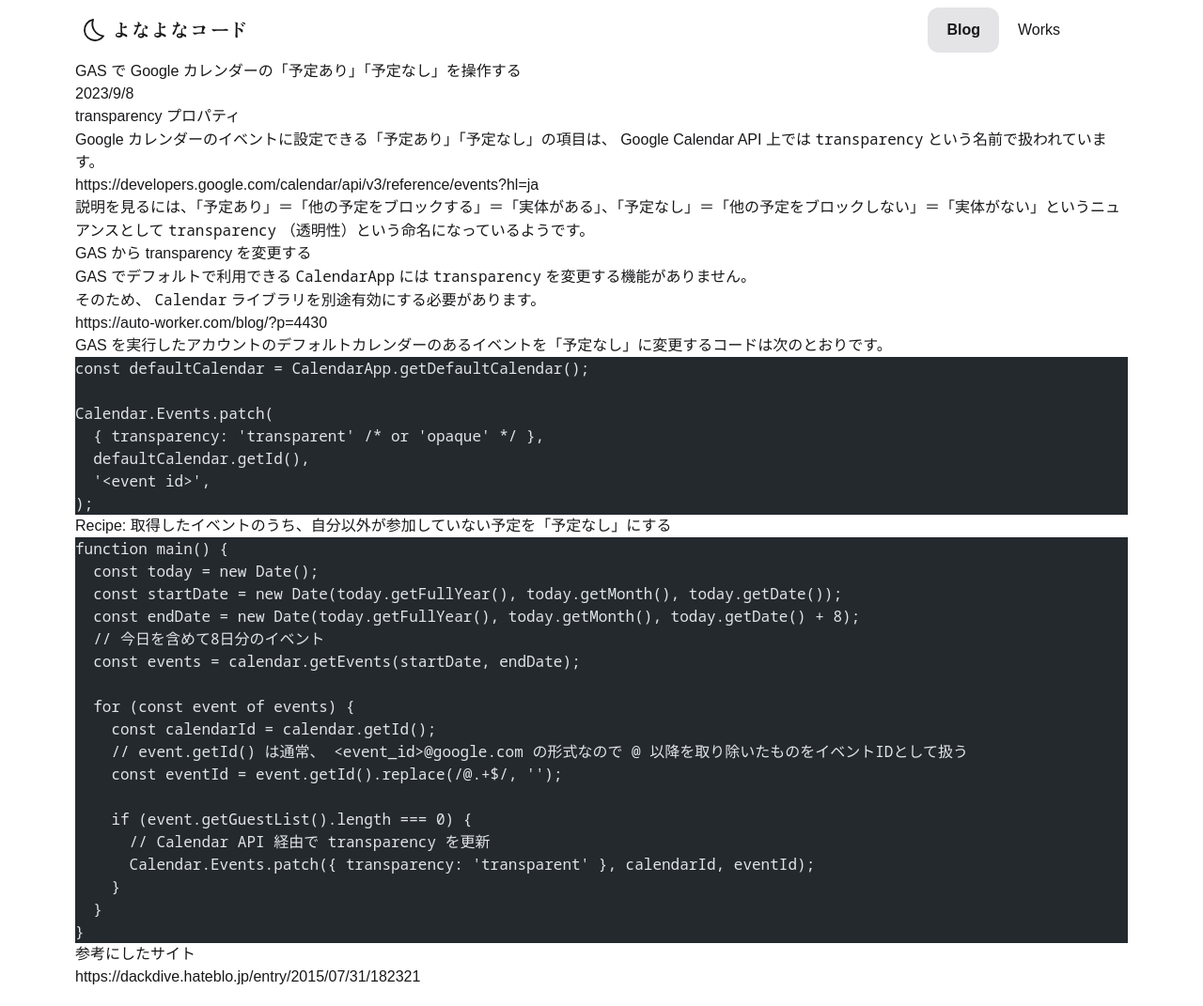
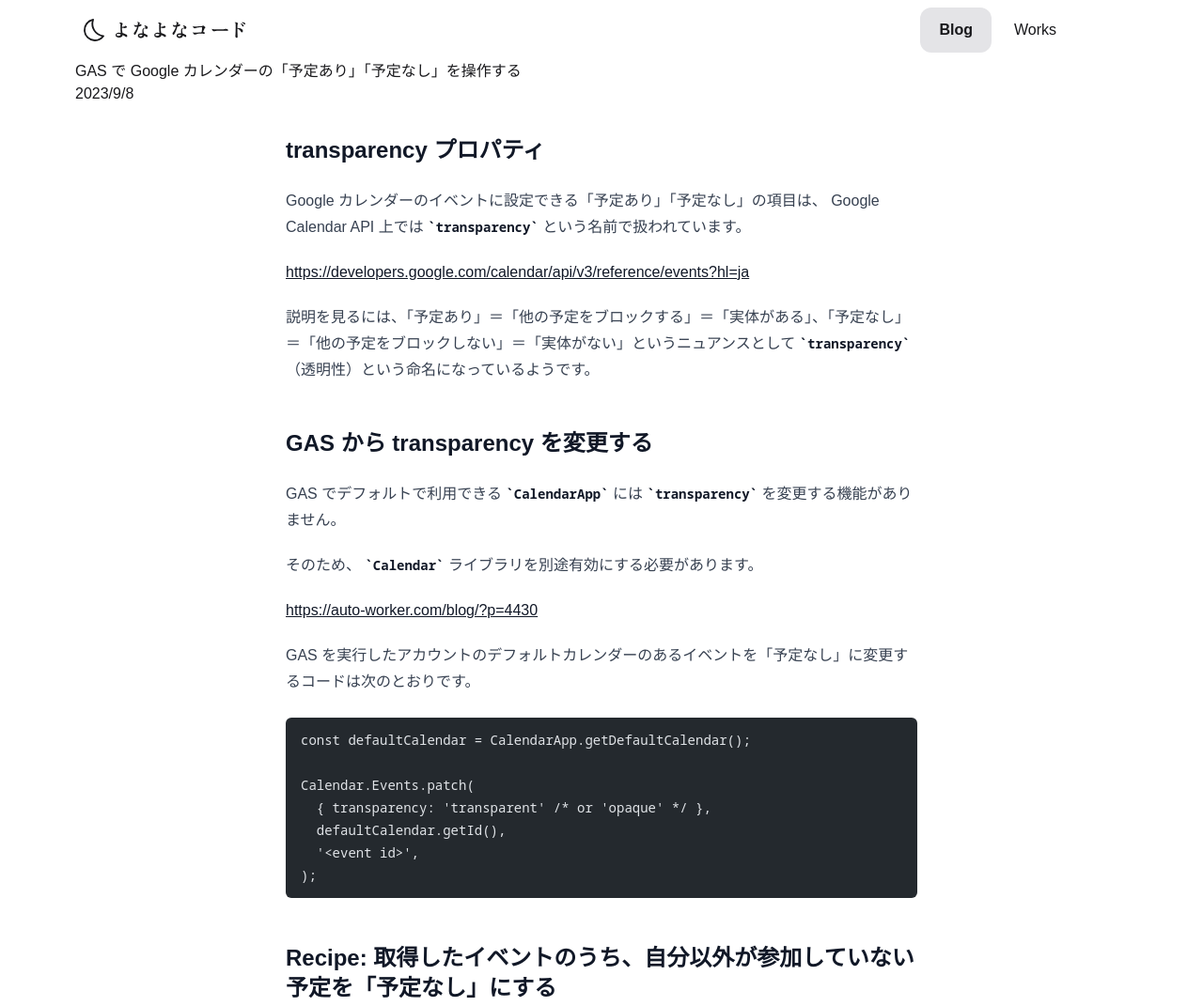
Before and after one commit to simochee/website, an Astro site: page /blog/gas-gcal-transparency in a window 1280 px wide. Shown: the top 1071 px of the page at 94% size. Built offline with nearby package versions, Linux system fonts and the light colour scheme; Astro itself is replaced by a stand-in of ours; code samples lack their colours.

Commit message:
feat: prose style

```diff
--- a/package.json
+++ b/package.json
@@ -17,6 +17,7 @@
 		"@biomejs/biome": "^1.8.3",
 		"@iconify-json/carbon": "^1.1.36",
 		"@iconify/tailwind": "^1.1.1",
+		"@tailwindcss/typography": "^0.5.13",
 		"@types/node": "^20.14.10",
 		"astro": "^4.11.5",
 		"lefthook": "^1.6.18",
--- a/src/components/Header.astro
+++ b/src/components/Header.astro
@@ -30,9 +30,9 @@ const NAV_ITEMS = [
     <a href="/" class="p-2 rounded">
       <FilledImage class="block bg-zinc-900 dark:bg-white" image={logo} alt={SITE.TITLE} />
     </a>
-    <nav class="grid-flow-col hidden md:grid">
+    <nav class="grid-flow-col hidden md:grid gap-1">
       {NAV_ITEMS.map(({ href, label }) => (
-        <a class:list={["px-5 py-3 rounded-xl hover:bg-zinc-200 dark:hover:bg-zinc-800", Astro.url.pathname.startsWith(href) && 'font-bold bg-zinc-200 dark:bg-zinc-800']} href={href}>
+        <a class:list={["px-5 py-3 grid place-items-center rounded-xl hover:bg-zinc-200 dark:hover:bg-zinc-800", Astro.url.pathname.startsWith(href) && 'font-bold bg-zinc-200 dark:bg-zinc-800']} href={href}>
           {label}
         </a>
       ))}
--- /dev/null
+++ b/src/components/Post.astro
@@ -0,0 +1,3 @@
+<div class="prose dark:prose-invert mx-auto max-w-2xl">
+  <slot />
+</div>
--- a/src/pages/blog/[slug].astro
+++ b/src/pages/blog/[slug].astro
@@ -1,6 +1,7 @@
 ---
 import { getCollection } from "astro:content";
 import type { GetStaticPaths, InferGetStaticPropsType } from "astro";
+import Post from "~components/Post.astro";
 import Layout from "~layouts/Layout.astro";
 
 export const getStaticPaths = (async () => {
@@ -29,5 +30,9 @@ const { Content } = await render();
 <Layout>
   <h1>{data.title}</h1>
   {data.pubDate && <time datetime={data.pubDate.toISOString()}>{Intl.DateTimeFormat('ja-JP').format(data.pubDate)}</time>}
-  <Content />
+	<div class="pt-8">
+		<Post>
+			<Content />
+		</Post>
+	</div>
 </Layout>
--- a/tailwind.config.ts
+++ b/tailwind.config.ts
@@ -1,4 +1,5 @@
 import { addDynamicIconSelectors } from "@iconify/tailwind";
+import typography from "@tailwindcss/typography";
 import type { Config } from "tailwindcss";
 
 const config: Config = {
@@ -17,6 +18,7 @@ const config: Config = {
 		},
 	},
 	plugins: [
+		typography(),
 		addDynamicIconSelectors({
 			iconSets: {
 				self: "./src/assets/icon-sets/self.json",
```
Also changed, not shown: pnpm-lock.yaml.
